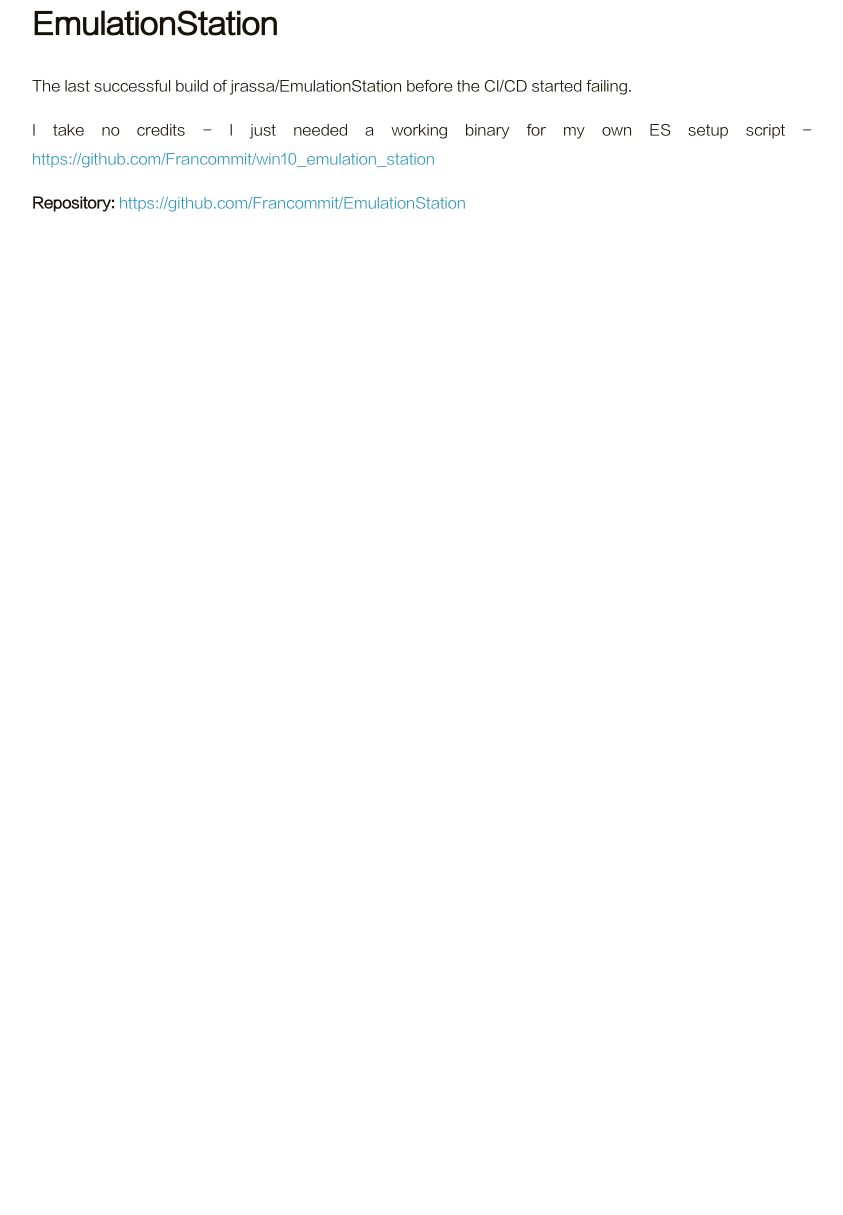
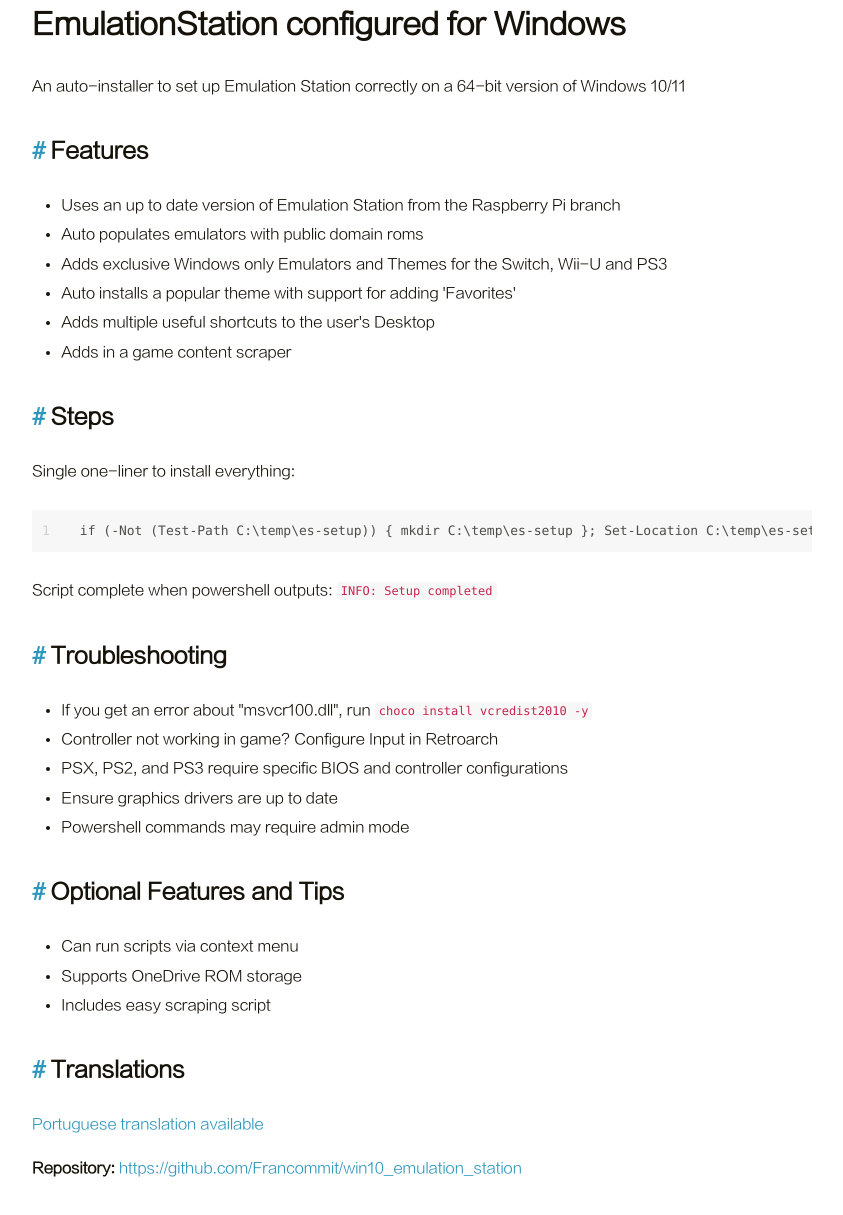
Before and after one commit to Francommit/francommit.github.io, a plain HTML site: page emulationstation/index.html in a window 1280 px wide. Shown: the part 85-1300 px from the top of the page, without its empty margins (218-1061 px from the left). Before the commit the page ends 800 px from the top, so only its background shows below. Drawn offline with Linux system fonts and the light colour scheme.

Commit message:
Fix EmulationStation page with correct README

```diff
--- a/emulationstation/index.html
+++ b/emulationstation/index.html
@@ -103,13 +103,47 @@
             <div class="container">
     <article class="post-wrap page">
 
-        <h2 class="post-title">EmulationStation</h2>
+        <h2 class="post-title">EmulationStation configured for Windows</h2>
 
         <section class="post-content">
-            <p>The last successful build of jrassa/EmulationStation before the CI/CD started failing.</p>
-<p>I take no credits - I just needed a working binary for my own ES setup script - <a href="https://github.com/Francommit/win10_emulation_station" target="_blank">https://github.com/Francommit/win10_emulation_station</a></p>
+            <p>An auto-installer to set up Emulation Station correctly on a 64-bit version of Windows 10/11</p>
 
-<p><strong>Repository:</strong> <a href="https://github.com/Francommit/EmulationStation" target="_blank">https://github.com/Francommit/EmulationStation</a></p>
+<h2 id="Features"><a href="#Features" class="headerlink" title="Features"></a>Features</h2>
+<ul>
+<li>Uses an up to date version of Emulation Station from the Raspberry Pi branch</li>
+<li>Auto populates emulators with public domain roms</li>
+<li>Adds exclusive Windows only Emulators and Themes for the Switch, Wii-U and PS3</li>
+<li>Auto installs a popular theme with support for adding 'Favorites'</li>
+<li>Adds multiple useful shortcuts to the user's Desktop</li>
+<li>Adds in a game content scraper</li>
+</ul>
+
+<h2 id="Steps"><a href="#Steps" class="headerlink" title="Steps"></a>Steps</h2>
+<p>Single one-liner to install everything:</p>
+<figure class="highlight powershell"><table><tr><td class="gutter"><pre><span class="line">1</span><br></pre></td><td class="code"><pre><span class="line">if (-Not (Test-Path C:\temp\es-setup)) &#123; mkdir C:\temp\es-setup &#125;; Set-Location C:\temp\es-setup\;Set-ExecutionPolicy Bypass -Scope Process -Force;[Net.ServicePointManager]::SecurityProtocol = [Net.SecurityProtocolType]::Tls12;Invoke-WebRequest &quot;https://github.com/Francommit/win10_emulation_station/archive/1.3.9.zip&quot; -OutFile &quot;emulationStation.zip&quot;;Expand-Archive .\emulationStation.zip;cd .\emulationStation; cd .\win*;.\prepare.ps1</span><br></pre></td></tr></table></figure>
+
+<p>Script complete when powershell outputs: <code>INFO: Setup completed</code></p>
+
+<h2 id="Troubleshooting"><a href="#Troubleshooting" class="headerlink" title="Troubleshooting"></a>Troubleshooting</h2>
+<ul>
+<li>If you get an error about "msvcr100.dll", run <code>choco install vcredist2010 -y</code></li>
+<li>Controller not working in game? Configure Input in Retroarch</li>
+<li>PSX, PS2, and PS3 require specific BIOS and controller configurations</li>
+<li>Ensure graphics drivers are up to date</li>
+<li>Powershell commands may require admin mode</li>
+</ul>
+
+<h2 id="Optional-Features"><a href="#Optional-Features" class="headerlink" title="Optional Features and Tips"></a>Optional Features and Tips</h2>
+<ul>
+<li>Can run scripts via context menu</li>
+<li>Supports OneDrive ROM storage</li>
+<li>Includes easy scraping script</li>
+</ul>
+
+<h2 id="Translations"><a href="#Translations" class="headerlink" title="Translations"></a>Translations</h2>
+<p><a href="https://github.com/Francommit/win10_emulation_station/blob/master/misc/translations/README.pt-br.md" target="_blank">Portuguese translation available</a></p>
+
+<p><strong>Repository:</strong> <a href="https://github.com/Francommit/win10_emulation_station" target="_blank">https://github.com/Francommit/win10_emulation_station</a></p>
 
         </section>
     </article>
```
